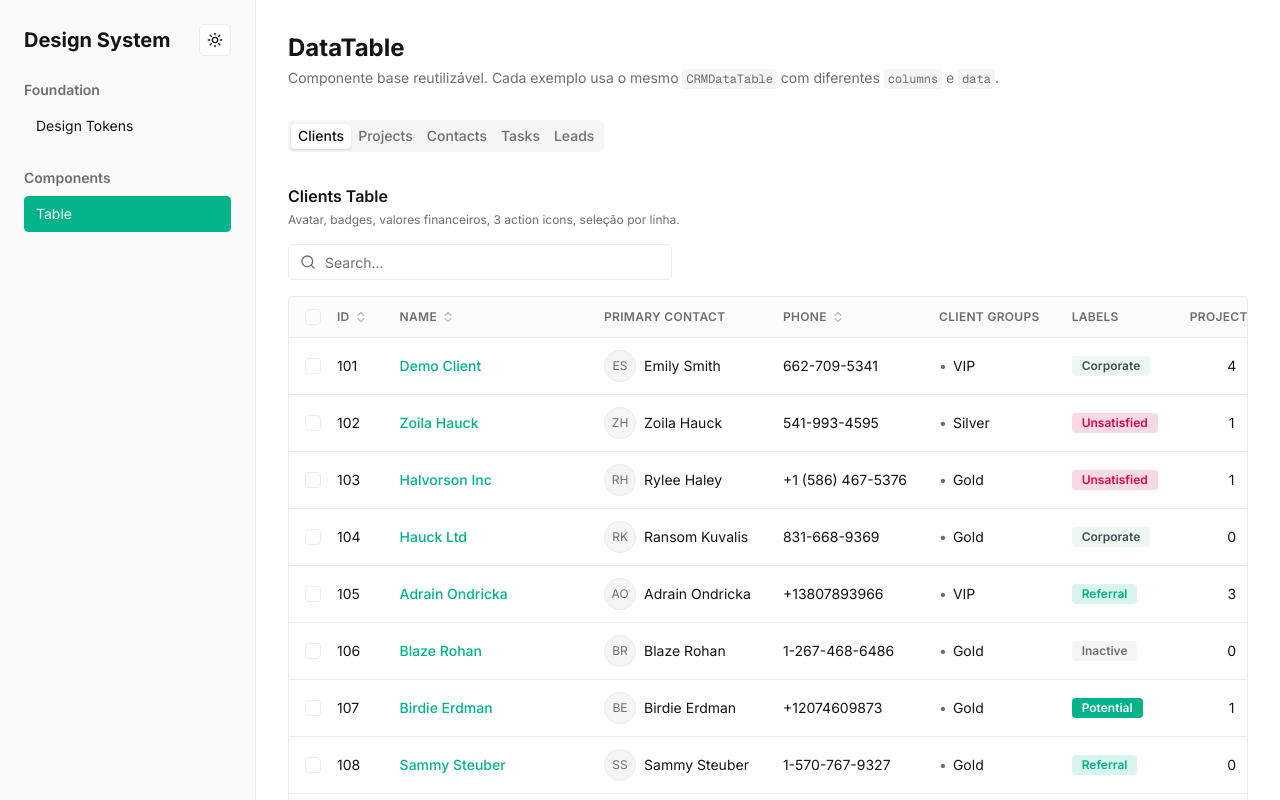
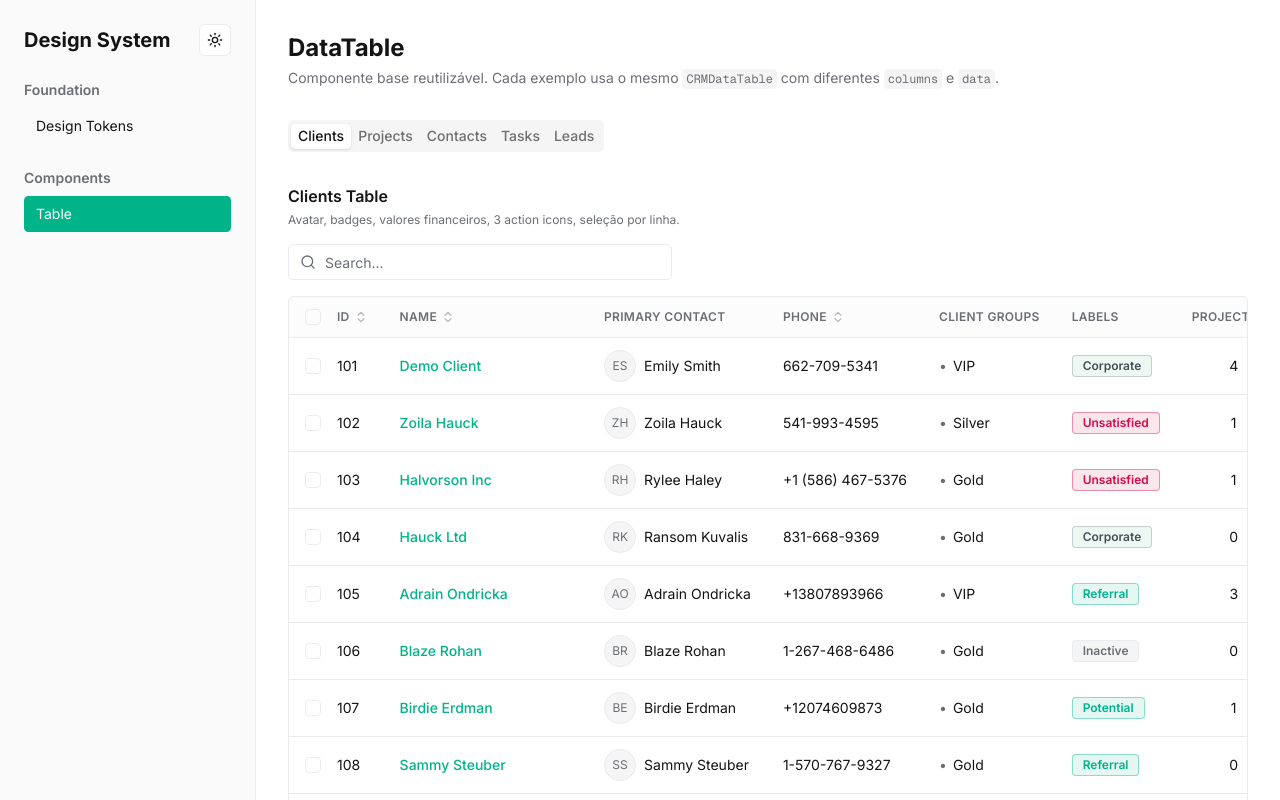
Before and after one commit to Ti-V4-Saman/Design-System, a Next.js app: page /styleguide/components/table in a window 1280 px wide. Shown: the top 800 px of the page. Built offline with nearby package versions, Linux system fonts and the light colour scheme.

Commit message:
feat: add colored border to badge variants

```diff
--- a/components/data-table/cells/cell-badge.tsx
+++ b/components/data-table/cells/cell-badge.tsx
@@ -10,13 +10,13 @@ type BadgeVariant =
   | "purple"
 
 const variantClasses: Record<BadgeVariant, string> = {
-  primary: "bg-primary text-primary-foreground",
-  success: "bg-success/15 text-success",
-  warning: "bg-warning/20 text-warning-foreground",
-  destructive: "bg-destructive/15 text-destructive",
-  info: "bg-info text-info-foreground",
-  muted: "bg-muted text-muted-foreground",
-  purple: "bg-purple-100 text-purple-700",
+  primary: "bg-primary/10 text-primary border-primary/40",
+  success: "bg-success/10 text-success border-success/40",
+  warning: "bg-warning/15 text-warning-foreground border-warning/50",
+  destructive: "bg-destructive/10 text-destructive border-destructive/40",
+  info: "bg-info text-info-foreground border-info-foreground/25",
+  muted: "bg-muted text-muted-foreground border-border",
+  purple: "bg-purple-100 text-purple-700 border-purple-300",
 }
 
 interface CellBadgeProps {
@@ -29,7 +29,7 @@ export function CellBadge({ value, variant = "muted", className }: CellBadgeProp
   return (
     <span
       className={cn(
-        "inline-flex items-center rounded px-2.5 py-0.5 text-xs font-semibold",
+        "inline-flex items-center rounded px-2.5 py-0.5 text-xs font-semibold border",
         variantClasses[variant],
         className
       )}
```
